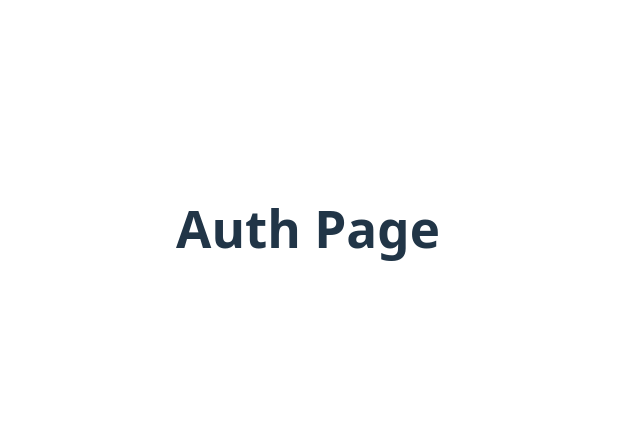
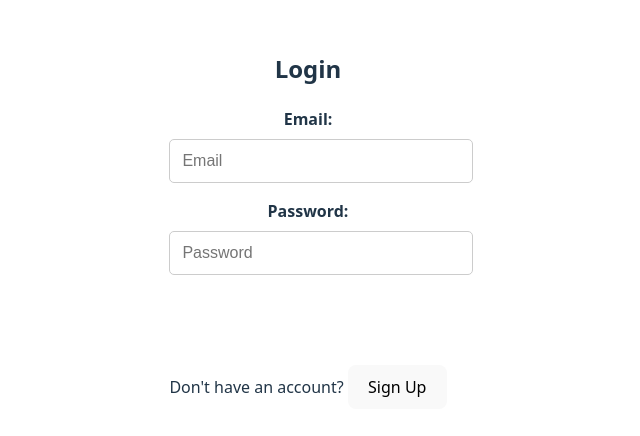
Before and after one commit to Makeswari91/MealPlanner_Frontend, a React app: page /auth in a window 1280 px wide. Shown: the part 172-608 px from the top of the page, without its empty margins (332-972 px from the left). Built offline with nearby package versions, Linux system fonts and the light colour scheme; the HTML template or start-up script is replaced by a standard one.

Commit message:
Added AuthForms & AuthPage

```diff
--- /dev/null
+++ b/src/components/AuthForms/Forms.module.css
@@ -0,0 +1,71 @@
+.forms {
+  max-width: 400px;
+  margin: 2rem auto;
+  padding: 2rem;
+  border-radius: 10px;
+  background-color: var(--babyBlue);
+  color: var(--blue);
+  box-shadow: 0 4px 8px rgba(0, 0, 0, 0.1);
+}
+
+.forms h2 {
+  text-align: center;
+  margin-bottom: 1.5rem;
+}
+
+form {
+  display: flex;
+  flex-direction: column;
+  gap: 1rem;
+}
+
+label {
+  display: flex;
+  flex-direction: column;
+  font-weight: 600;
+}
+
+input[type="text"],
+input[type="email"],
+input[type="password"] {
+  width: 100%;
+  padding: 0.75rem;
+  margin-top: 0.5rem;
+  border: 1px solid #ccc;
+  border-radius: 5px;
+  font-size: 1rem;
+}
+
+input[type="submit"] {
+  width: 100%;
+  padding: 0.75rem;
+  margin-top: 1rem;
+  border: none;
+  border-radius: 5px;
+  background-color: var(--blue);
+  color: white;
+  font-size: 1rem;
+  cursor: pointer;
+  transition: background-color 0.2s ease-in-out;
+}
+
+input[type="submit"]:hover {
+  background-color: #0056b3;
+}
+
+.forms p {
+  text-align: center;
+  margin-top: 1.5rem;
+}
+
+.forms button {
+  border: none;
+  background: none;
+  color: var(--blue);
+  cursor: pointer;
+  font-weight: 600;
+}
+
+.forms button:hover {
+  text-decoration: underline;
+}
--- /dev/null
+++ b/src/components/AuthForms/LoginForm.jsx
@@ -0,0 +1,30 @@
+import style from "./Forms.module.css";
+
+export default function LoginForm({ setNewUser }) {
+    const handleClick = () => {
+        setNewUser(true);
+    };
+    return (
+        <div className="forms">
+            <h2>Login</h2>
+            <form>
+                <label>
+                    Email:
+                    <input type="email" name="email" placeholder="Email" />
+                </label>
+                <label>
+                    Password:
+                    <input
+                        type="password"
+                        name="password"
+                        placeholder="Password"
+                        minlength="6" />
+                </label>{""}
+                <input type="submit" value="Log In" />
+            </form>
+            <p>
+                Don't have an account? <button onClick={handleClick}>Sign Up</button>
+            </p>
+        </div>
+    )
+}
--- /dev/null
+++ b/src/components/AuthForms/RegisterForm.jsx
@@ -0,0 +1,49 @@
+import style from "./Forms.module.css"
+
+export default function RegisterForm({ setNewUser }) {
+    const handleClick = () => {
+        setNewUser(false);
+    }
+    return (
+        <div className="forms">
+            <h2>Register</h2>
+            <form>
+                <label>
+                    Name:
+                    <input
+                        type="text"
+                        name="userName"
+                        placeholder="Username"
+                    />{" "}
+                </label>
+                <label>
+                    Email:
+                    <input
+                        type="email"
+                        name="email"
+                        placeholder="Email"
+                    />
+                </label>
+                <label>
+                    Password:
+                    <input
+                        type="password"
+                        name="password"
+                        placeholder="Password"
+                        minLength="6"
+                    />{" "}
+                </label>
+                <input
+                    type="password"
+                    name="password2"
+                    placeholder="Confirm Password"
+                    minLength="6"
+                />
+                <input type="submit" value="Sign Up" />
+            </form>
+            <p>
+                Already have an account? <button onClick={handleClick}>Sign In</button>
+            </p>
+        </div>
+    );
+}
--- a/src/pages/AuthPage/AuthPage.jsx
+++ b/src/pages/AuthPage/AuthPage.jsx
@@ -1,3 +1,16 @@
-export default function AuthPage(){
-    return <h1>Auth Page</h1>
+import RegisterForm from "../../components/AuthForms/RegisterForm";
+import LoginForm from "../../components/AuthForms/LoginForm";
+import { useState } from "react";
+
+export default function AuthPage() {
+    const [newUser, setNewUser] = useState(false);
+    return (
+        <>
+            {newUser ? (
+                <RegisterForm setNewUser={setNewUser} />
+            ) : (
+                <LoginForm setNewUser={setNewUser} />
+            )}
+        </>
+    )
 }
```
